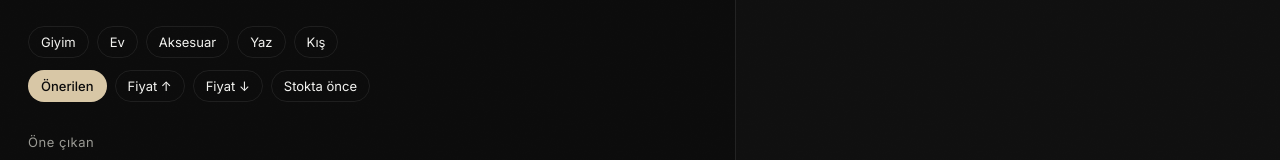
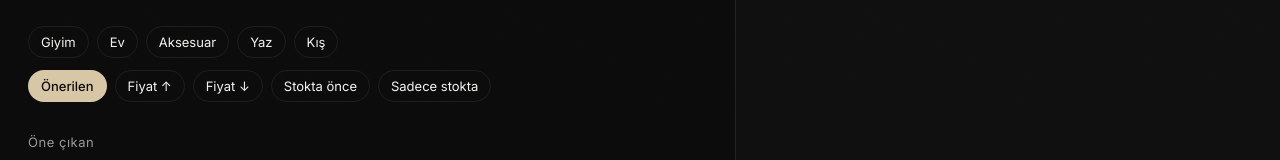
Before and after one commit to mattiasadem/qante-commerce, a Next.js app in the folder web/: page / in a window 1280 px wide. Shown: the part 193-353 px from the top of the page. Built offline with nearby package versions, Linux system fonts and the light colour scheme.

Commit message:
feat(shop): PLP Sadece stokta filter chip (hide OOS)

```diff
--- a/web/components/ui-shop.tsx
+++ b/web/components/ui-shop.tsx
@@ -59,6 +59,7 @@ export function HomeView({ products, featured, query, category, greeting, dateLa
   const { requestAsk } = useAsk();
   const router = useRouter();
   const [sort, setSort] = useState<SortId>("default");
+  const [inStockOnly, setInStockOnly] = useState(false);
   function pick(cat: string) {
     const next = category === cat ? "" : cat;
     requestAsk(next ? `${next} bakıyorum` : "öne çıkanlar");
@@ -68,7 +69,8 @@ export function HomeView({ products, featured, query, category, greeting, dateLa
     router.push(params.toString() ? `/?${params}` : "/");
   }
   const filtered = useMemo(() => {
-    const list = [...products];
+    let list = [...products];
+    if (inStockOnly) list = list.filter((p) => p.stock > 0);
     if (sort === "price_asc") list.sort((a, b) => a.price - b.price);
     else if (sort === "price_desc") list.sort((a, b) => b.price - a.price);
     else if (sort === "stock") list.sort((a, b) => {
@@ -78,7 +80,7 @@ export function HomeView({ products, featured, query, category, greeting, dateLa
       return b.stock - a.stock;
     });
     return list;
-  }, [products, sort]);
+  }, [products, sort, inStockOnly]);
   return (
     <div className="grid-wrap">
       <div className="hero-row">
@@ -95,14 +97,23 @@ export function HomeView({ products, featured, query, category, greeting, dateLa
         {SORTS.map((s) => (
           <button key={s.id} className={`chip ${sort === s.id ? "on" : ""}`} type="button" aria-pressed={sort === s.id} onClick={() => setSort(s.id)}>{s.label}</button>
         ))}
+        <button
+          className={`chip ${inStockOnly ? "on" : ""}`}
+          type="button"
+          aria-pressed={inStockOnly}
+          data-filter="in-stock"
+          onClick={() => setInStockOnly((v) => !v)}
+        >
+          Sadece stokta
+        </button>
       </div>
-      {!query && !category && featured.length && sort === "default" ? (
+      {!query && !category && featured.length && sort === "default" && !inStockOnly ? (
         <>
           <div className="section-label">Öne çıkan</div>
           <div className="featured">{featured.map((p) => <ProductCard key={p.id} product={p} />)}</div>
         </>
       ) : null}
-      <div className="section-label">{query ? `${filtered.length} sonuç · ${query}` : category ? category : "Katalog"}{sort !== "default" ? ` · ${SORTS.find((s) => s.id === sort)?.label}` : ""}</div>
+      <div className="section-label">{query ? `${filtered.length} sonuç · ${query}` : category ? category : "Katalog"}{sort !== "default" ? ` · ${SORTS.find((s) => s.id === sort)?.label}` : ""}{inStockOnly ? " · stokta" : ""}</div>
       <ProductGrid products={filtered} />
       <ShopFooter />
     </div>
```
